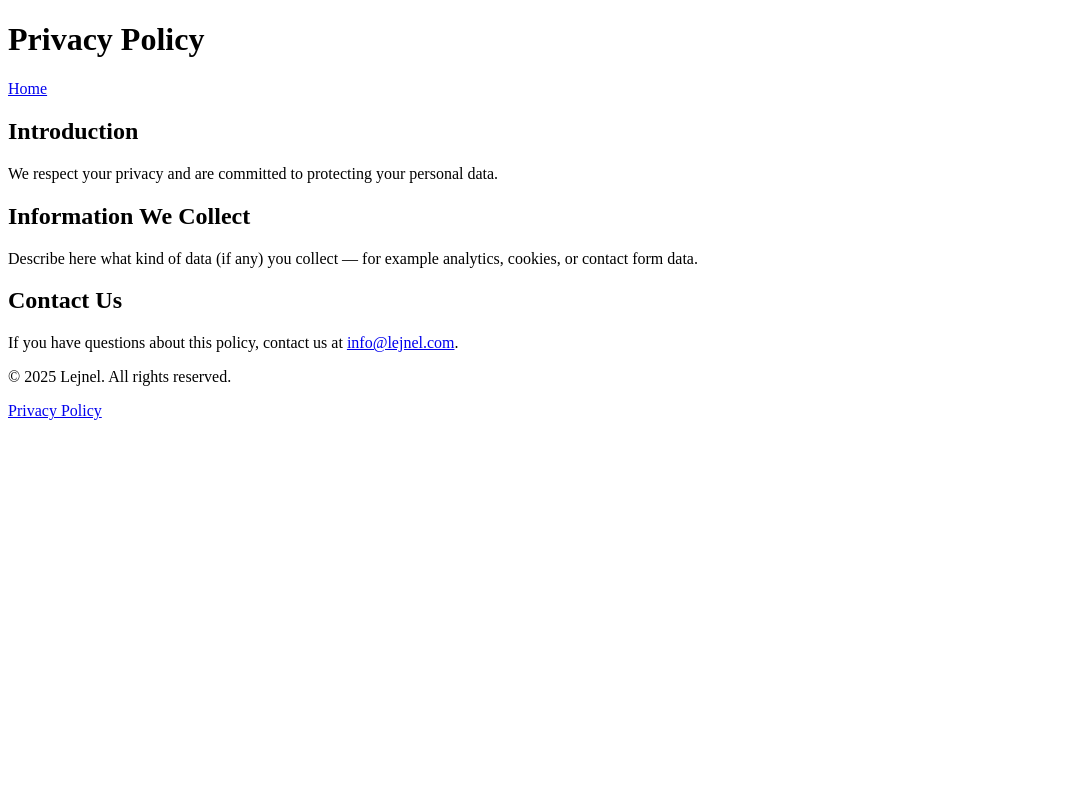
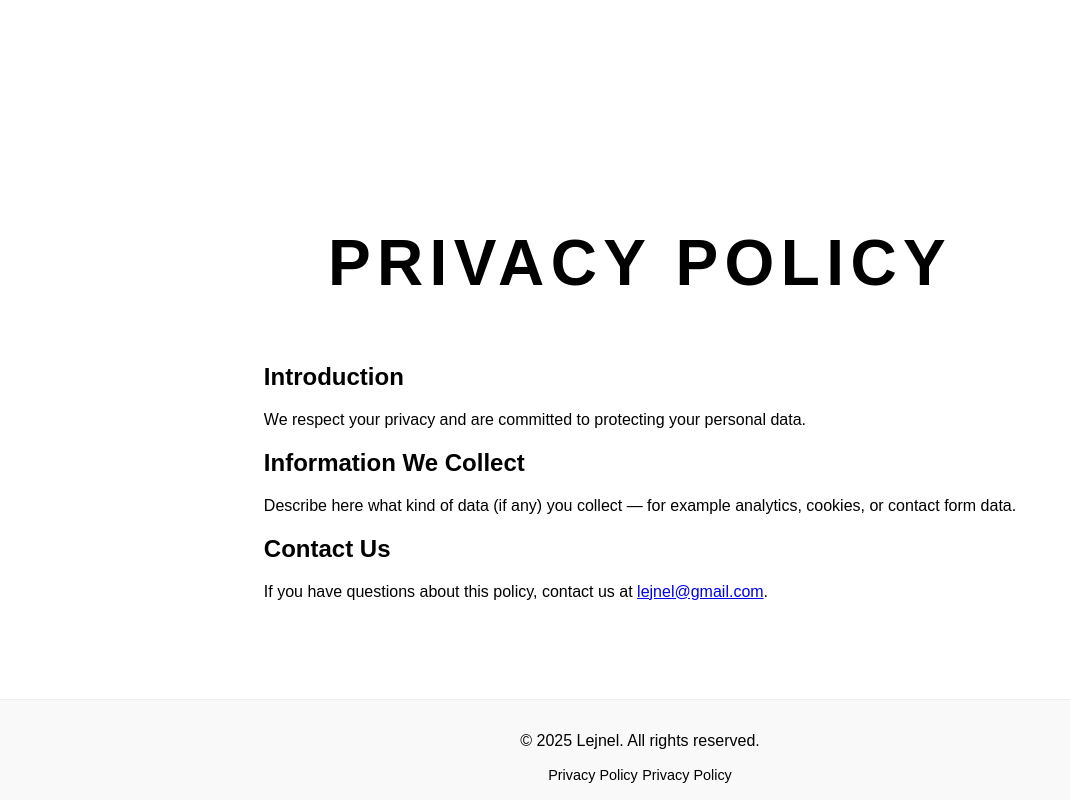
Before and after one commit to lejnel/website, a plain HTML site: page privacy.html in a window 1280 px wide. Shown: the whole page, without its empty margins (0-1070 px from the left). Drawn offline with Linux system fonts and the light colour scheme; a web font is replaced by a local one.

Commit message:
Update privacy.html

```diff
--- a/privacy.html
+++ b/privacy.html
@@ -3,15 +3,57 @@
 <head>
   <meta charset="UTF-8" />
   <meta name="viewport" content="width=device-width, initial-scale=1.0" />
-  <title>Privacy Policy - Lejnel</title>
-  <link rel="stylesheet" href="assets/styles.css" />
+  <title>Lejnel</title>
+  <!-- Cocomat Pro font from Google Fonts -->
+  <link href="https://fonts.googleapis.com/css2?family=Cocomat+Pro:wght@400;700&display=swap" rel="stylesheet">
+  <style>
+    html, body {
+      height: 100%;
+      margin: 0;
+      display: flex;
+      flex-direction: column;
+      background-color: #ffffff;
+      font-family: 'Cocomat Pro', sans-serif;
+    }
+
+    body {
+      justify-content: center;
+      align-items: center;
+    }
+
+    h1 {
+      font-size: 4rem;
+      letter-spacing: 0.1em;
+      color: #000000;
+      text-transform: uppercase;
+    }
+
+    footer {
+      margin-top: auto; /* pushes footer to bottom */
+      width: 100%;
+      text-align: center;
+      padding: 1rem 0;
+      background-color: #f9f9f9;
+      border-top: 1px solid #eee;
+      position: fixed;
+      bottom: 0;
+      left: 0;
+    }
+
+    footer a {
+      color: #000000;
+      text-decoration: none;
+      font-size: 0.9rem;
+    }
+
+    footer a:hover {
+      text-decoration: underline;
+    }
+  </style>
 </head>
 <body>
   <header>
     <h1>Privacy Policy</h1>
-    <nav>
-      <a href="index.html">Home</a>
-    </nav>
   </header>
 
   <main>
@@ -27,13 +69,14 @@
 
     <section>
       <h2>Contact Us</h2>
-      <p>If you have questions about this policy, contact us at <a href="mailto:info@lejnel.com">info@lejnel.com</a>.</p>
+      <p>If you have questions about this policy, contact us at <a href="mailto:lejnel@gmail.com"> lejnel@gmail.com</a>.</p>
     </section>
   </main>
 
   <footer>
     <p>&copy; 2025 Lejnel. All rights reserved.</p>
     <a href="privacy.html">Privacy Policy</a>
+    <a href="privacy.html">Privacy Policy</a>
   </footer>
 </body>
 </html>
```
